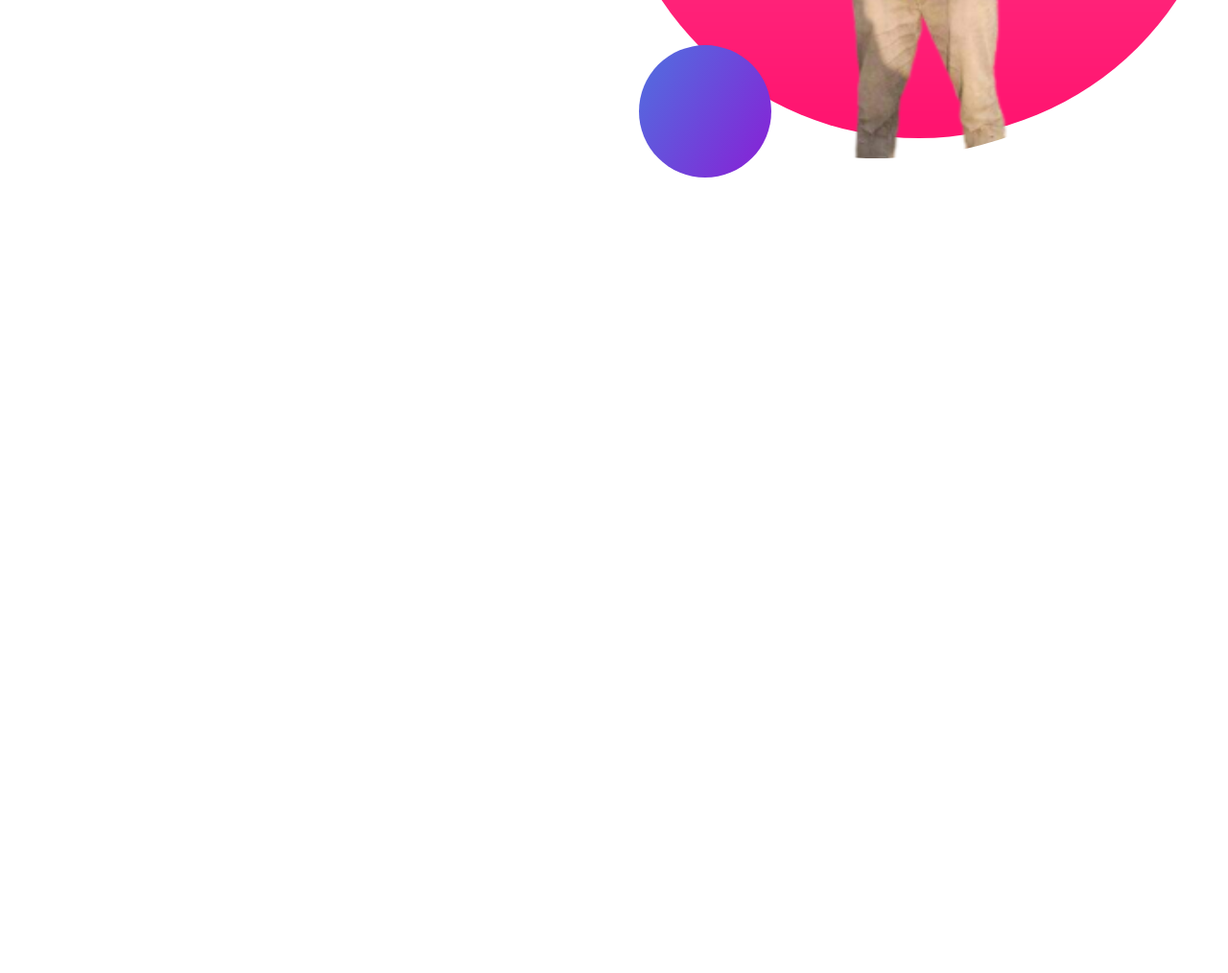
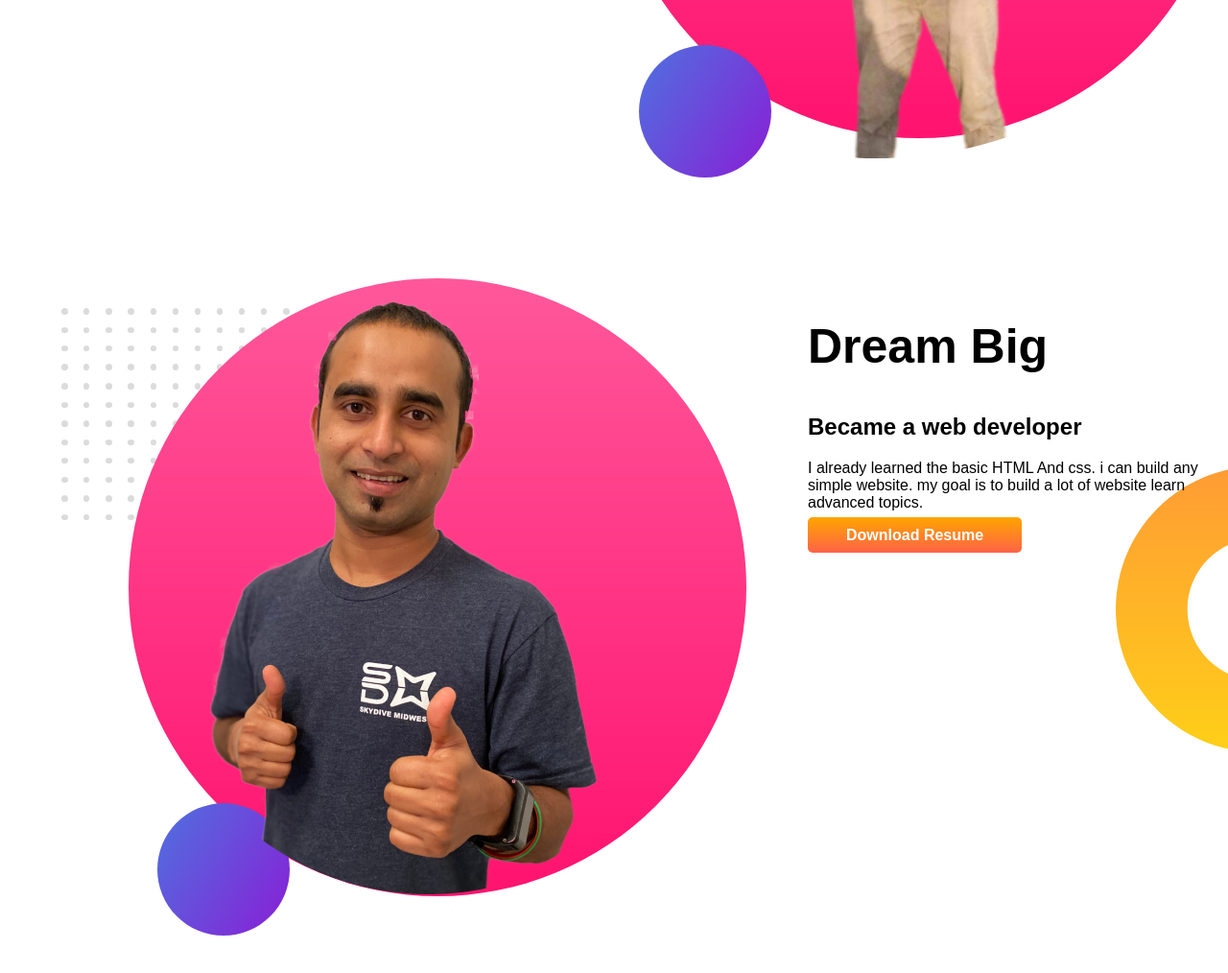
Before and after one commit to jahedulislam123/Jahed-portfolio, a plain HTML site: page index.html in a window 1280 px wide. Shown: the part 500-1514 px from the top of the page at 96% size. Before the commit the page ends 800 px from the top, so only its background shows below. Drawn offline with Linux system fonts and the light colour scheme.

Commit message:
dream added

```diff
--- a/index.html
+++ b/index.html
@@ -25,6 +25,18 @@
         <div class="haif-width"> <img src="images/my-bg2.png" alt="">
         </div>
     </section>
+    <section class="dream-big">
+        <div class="haif-width">
+            <img src="images/jhankar2.png" alt="">
+        </div>
+        <div class="haif-width">
+            <h1> Dream Big</h1>
+            <h2> Became a web developer</h2>
+            <p> I already learned the basic HTML And css. i can build any simple website. my goal is to build a lot of
+                website learn advanced topics.</p>
+            <a class="link-button" target="_blank" href="https://www.linkedin.com/feed/">Download Resume</a>
+        </div>
+    </section>
 </body>
 
 </html>
--- a/style.css
+++ b/style.css
@@ -13,6 +13,7 @@
 
 section {
     display: flex;
+    margin-bottom: 100px;
 }
 
 .haif-width {
@@ -37,3 +38,9 @@
     background-image: url(images/top-banner.png);
     background-repeat: no-repeat;
 }
+
+.dream-big {
+    background-image: url(images/dream-bg.png);
+    background-repeat: no-repeat;
+    background-position: right;
+}
```
